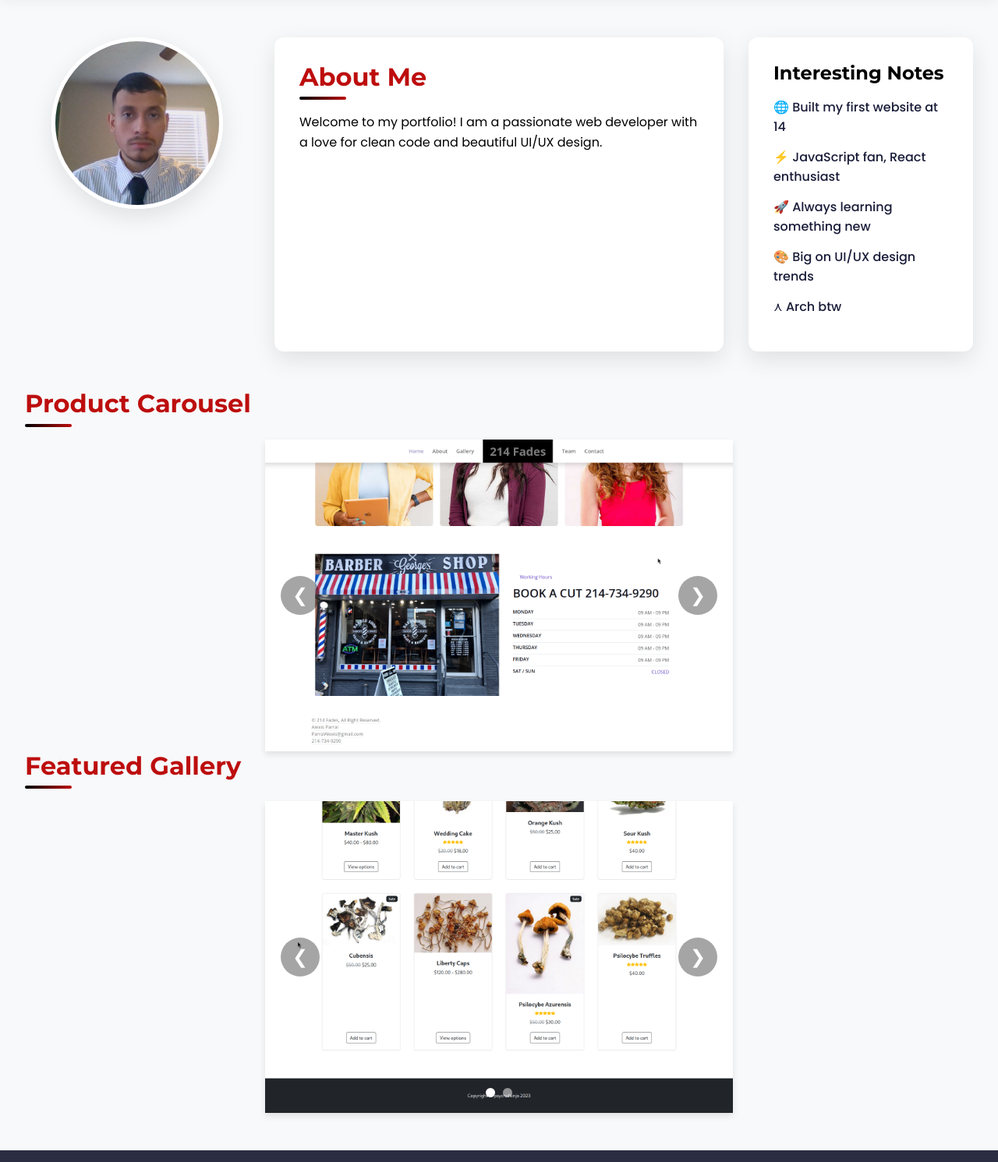
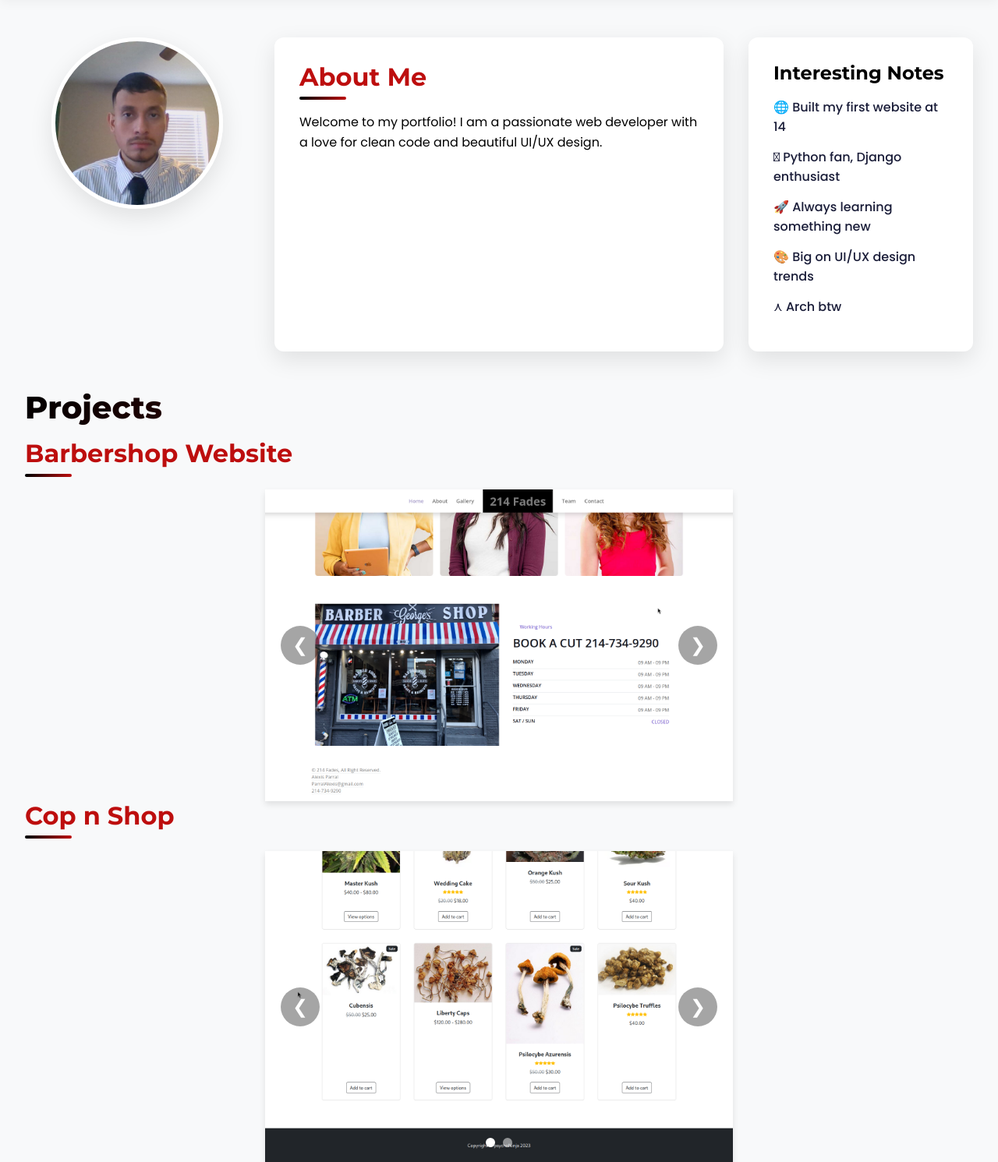
Before and after one commit to psychoNinja214/claudeTest, a Django app: page / in a window 1280 px wide. Shown: the part 128-1619 px from the top of the page at 78% size. Run offline with Django 5.2, Linux system fonts and the light colour scheme.

Commit message:
carousel done testing ngrok server next

```diff
--- a/proj/appie/templates/home.html
+++ b/proj/appie/templates/home.html
@@ -27,7 +27,7 @@
                 <h3>Interesting Notes</h3>
                 <ul>
                     <li>🌐 Built my first website at 14</li>
-                    <li>⚡ JavaScript fan, React enthusiast</li>
+                    <li> Python fan, Django enthusiast</li>
                     <li>🚀 Always learning something new</li>
                     <li>🎨 Big on UI/UX design trends</li>
                     <li>⋏ Arch btw</li>
@@ -36,7 +36,8 @@
         </div>
 
         <div class="section">
-          <h2>Product Carousel</h2>
+          <h1>Projects</h1>
+          <h2>Barbershop Website</h2>
           <div class="carousel-container" id="carousel-1">
               <img class="carousel-image active" src="{% static 'images/barber.png' %}" alt="Product 1">
               <img class="carousel-image active" src="{% static 'images/about.png' %}" alt="Product 2">
@@ -51,7 +52,7 @@
       </div>
 
       <div class="section">
-          <h2>Featured Gallery</h2>
+          <h2>Cop n Shop</h2>
           <div class="carousel-container" id="carousel-2">
               <img class="carousel-image active" src="{% static 'images/shop.png' %}" alt="Gallery 1">
               <img class="carousel-image active" src="{% static 'images/cubes.png' %}" alt="Gallery 2">
--- a/proj/proj/settings.py
+++ b/proj/proj/settings.py
@@ -25,7 +25,7 @@ SECRET_KEY = 'django-insecure-7-y^smrxh=mu2b$m@9=&@)l2gp4+#hjkep%&gpr^m&@h*uy^!y
 # SECURITY WARNING: don't run with debug turned on in production!
 DEBUG = True
 
-ALLOWED_HOSTS = []
+ALLOWED_HOSTS = ['']
 
 
 # Application definition
--- a/proj/static/css/style.css
+++ b/proj/static/css/style.css
@@ -388,7 +388,7 @@ footer {
   height: 100%;
   position: absolute;
   opacity: 0;
-  transition: opacity 1s ease-in-out;
+  transition: opacity 0.6s ease-in-out;
   object-fit: cover;
 }
 
--- a/proj/static/js/script.js
+++ b/proj/static/js/script.js
@@ -8,7 +8,6 @@ document.addEventListener('DOMContentLoaded', function() {
         const dotsContainer = carousel.querySelector('.carousel-dots');
 
         let currentIndex = 0;
-        let interval;
 
         // Create dots based on number of images
         images.forEach((_, index) => {
@@ -16,9 +15,7 @@ document.addEventListener('DOMContentLoaded', function() {
             dot.classList.add('dot');
             if (index === 0) dot.classList.add('active');
             dot.addEventListener('click', () => {
-                stopAutoSlide();
                 showImage(index);
-                startAutoSlide();
             });
             dotsContainer.appendChild(dot);
         });
@@ -56,42 +53,15 @@ document.addEventListener('DOMContentLoaded', function() {
             showImage(prevIndex);
         }
 
-        // Set up auto-cycling
-        function startAutoSlide() {
-            interval = setInterval(showNextImage, 3000); // Change image every 3 seconds
-        }
-
-        function stopAutoSlide() {
-            clearInterval(interval);
-        }
-
         // Add event listeners for buttons
-        nextBtn.addEventListener('click', function() {
-            stopAutoSlide();
-            showNextImage();
-            startAutoSlide();
-        });
-
-        prevBtn.addEventListener('click', function() {
-            stopAutoSlide();
-            showPrevImage();
-            startAutoSlide();
-        });
-
-        // Pause auto-slide when hovering over carousel
-        carousel.addEventListener('mouseenter', stopAutoSlide);
-        carousel.addEventListener('mouseleave', startAutoSlide);
-
-        // Start the carousel
-        startAutoSlide();
+        nextBtn.addEventListener('click', showNextImage);
+        prevBtn.addEventListener('click', showPrevImage);
 
         // Return controls to allow external control if needed
         return {
             showNext: showNextImage,
             showPrev: showPrevImage,
-            showImage: showImage,
-            stop: stopAutoSlide,
-            start: startAutoSlide
+            showImage: showImage
         };
     }
 
```
